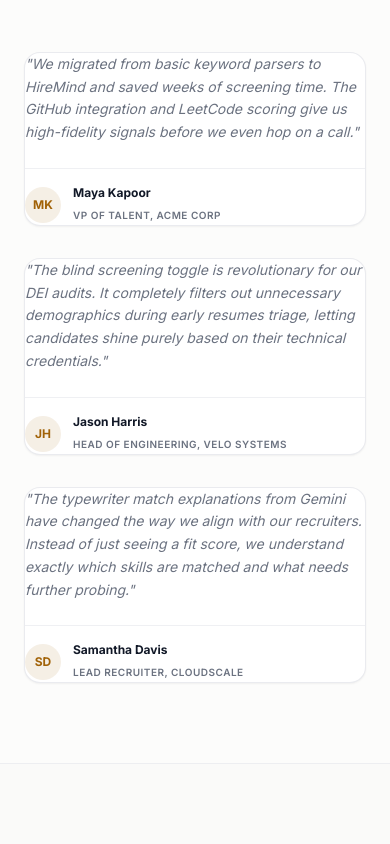
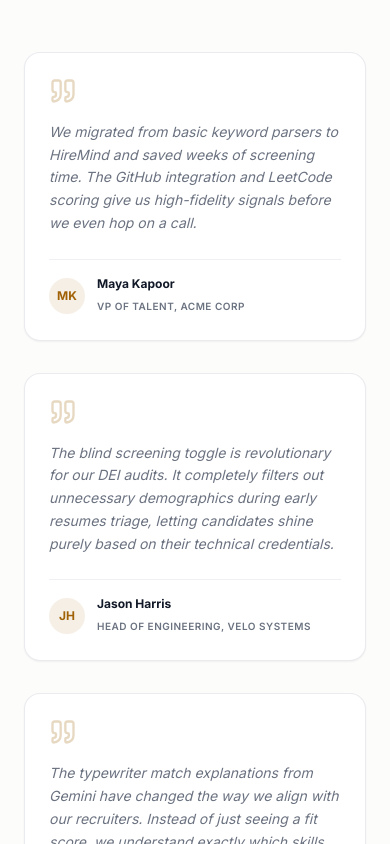
Before and after one commit to krishnasahoo11156/HireMind, a React (Vite) app in the folder client/: page / in a window 390 px wide. Shown: the part 7520-8364 px from the top of the page. Built offline with nearby package versions, Linux system fonts and the light colour scheme.

Commit message:
style: enhance testimonial cards with quote icons, hover transitions, and improved responsive spacing

```diff
--- a/client/src/pages/Landing.tsx
+++ b/client/src/pages/Landing.tsx
@@ -13,6 +13,7 @@
   EyeOff,
   ChevronRight,
   Play,
+  Quote,
   Check,
   Calendar,
   ChevronLeft,
@@ -864,10 +865,13 @@
           </div>
 
           <div className="grid grid-cols-1 md:grid-cols-3 gap-8">
-            <div className="p-6.5 rounded-2xl border border-border/80 bg-white dark:border-darkborder/60 dark:bg-darksurface flex flex-col justify-between shadow-sm">
+            <div className="p-6 md:p-8 rounded-2xl border border-border/80 bg-white dark:border-darkborder/60 dark:bg-darksurface flex flex-col justify-between shadow-sm hover:shadow-md transition-shadow">
+              <div>
+                <Quote className="h-7 w-7 text-accent/25 dark:text-darkaccent/25 mb-4" />
                 <p className="text-sm text-secondary dark:text-darkmuted italic leading-relaxed">
-                "We migrated from basic keyword parsers to HireMind and saved weeks of screening time. The GitHub integration and LeetCode scoring give us high-fidelity signals before we even hop on a call."
+                  We migrated from basic keyword parsers to HireMind and saved weeks of screening time. The GitHub integration and LeetCode scoring give us high-fidelity signals before we even hop on a call.
                 </p>
+              </div>
               <div className="flex items-center gap-3 mt-6 pt-4 border-t border-border/60 dark:border-darkborder/50">
                 <div className="h-9 w-9 rounded-full bg-accent/10 text-accent flex items-center justify-center font-bold text-xs">MK</div>
                 <div>
@@ -877,10 +881,13 @@
               </div>
             </div>
 
-            <div className="p-6.5 rounded-2xl border border-border/80 bg-white dark:border-darkborder/60 dark:bg-darksurface flex flex-col justify-between shadow-sm">
+            <div className="p-6 md:p-8 rounded-2xl border border-border/80 bg-white dark:border-darkborder/60 dark:bg-darksurface flex flex-col justify-between shadow-sm hover:shadow-md transition-shadow">
+              <div>
+                <Quote className="h-7 w-7 text-accent/25 dark:text-darkaccent/25 mb-4" />
                 <p className="text-sm text-secondary dark:text-darkmuted italic leading-relaxed">
-                "The blind screening toggle is revolutionary for our DEI audits. It completely filters out unnecessary demographics during early resumes triage, letting candidates shine purely based on their technical credentials."
+                  The blind screening toggle is revolutionary for our DEI audits. It completely filters out unnecessary demographics during early resumes triage, letting candidates shine purely based on their technical credentials.
                 </p>
+              </div>
               <div className="flex items-center gap-3 mt-6 pt-4 border-t border-border/60 dark:border-darkborder/50">
                 <div className="h-9 w-9 rounded-full bg-accent/10 text-accent flex items-center justify-center font-bold text-xs">JH</div>
                 <div>
@@ -890,10 +897,13 @@
               </div>
             </div>
 
-            <div className="p-6.5 rounded-2xl border border-border/80 bg-white dark:border-darkborder/60 dark:bg-darksurface flex flex-col justify-between shadow-sm">
+            <div className="p-6 md:p-8 rounded-2xl border border-border/80 bg-white dark:border-darkborder/60 dark:bg-darksurface flex flex-col justify-between shadow-sm hover:shadow-md transition-shadow">
+              <div>
+                <Quote className="h-7 w-7 text-accent/25 dark:text-darkaccent/25 mb-4" />
                 <p className="text-sm text-secondary dark:text-darkmuted italic leading-relaxed">
-                "The typewriter match explanations from Gemini have changed the way we align with our recruiters. Instead of just seeing a fit score, we understand exactly which skills are matched and what needs further probing."
+                  The typewriter match explanations from Gemini have changed the way we align with our recruiters. Instead of just seeing a fit score, we understand exactly which skills are matched and what needs further probing.
                 </p>
+              </div>
               <div className="flex items-center gap-3 mt-6 pt-4 border-t border-border/60 dark:border-darkborder/50">
                 <div className="h-9 w-9 rounded-full bg-accent/10 text-accent flex items-center justify-center font-bold text-xs">SD</div>
                 <div>
```
Lines whose indentation alone changed are shown as unchanged.
